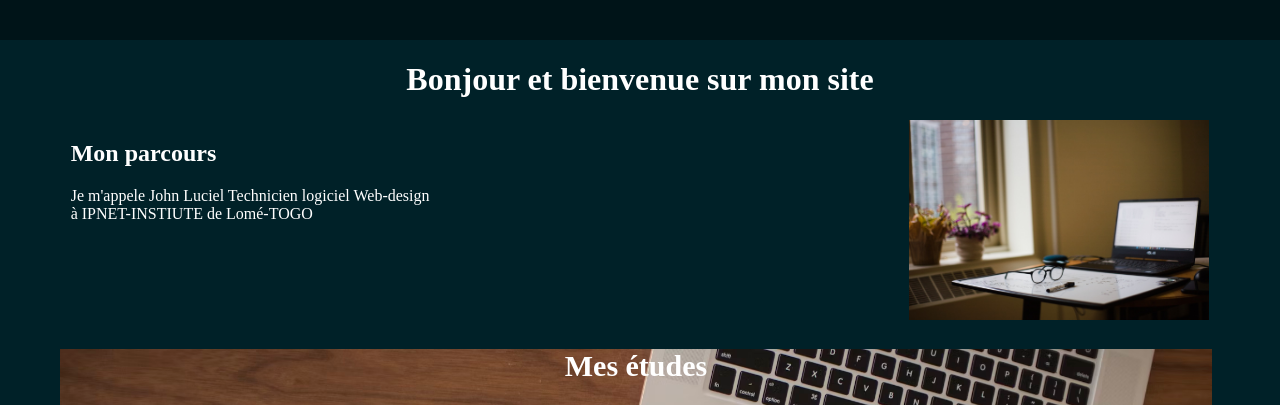
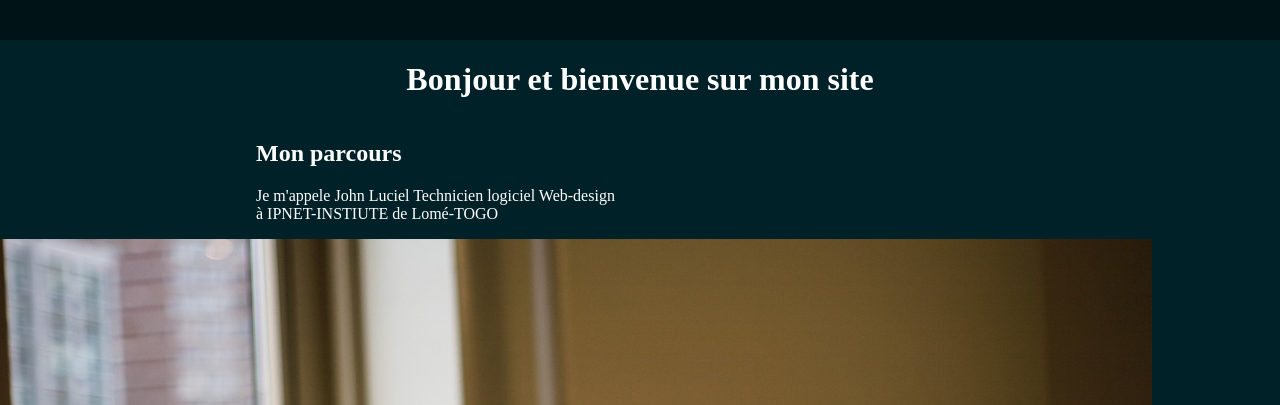
Before and after one commit to lecurejohn/Landingsky, a plain HTML site: page index.html in a window 1280 px wide. Shown: the part 760-1165 px from the top of the page. Drawn offline with Linux system fonts and the light colour scheme.

Commit message:
Update index.html
modif taille photo dans parcours

```diff
--- a/index.html
+++ b/index.html
@@ -56,7 +56,7 @@
 	</div>
 
 	<div class="parimg">
-		<img src="img23.jpg" width="300px" height="200px" alt="">
+		<img src="img23.jpg" width="90%" height="90%" alt="">
 	</div>
 </section>
 
```
